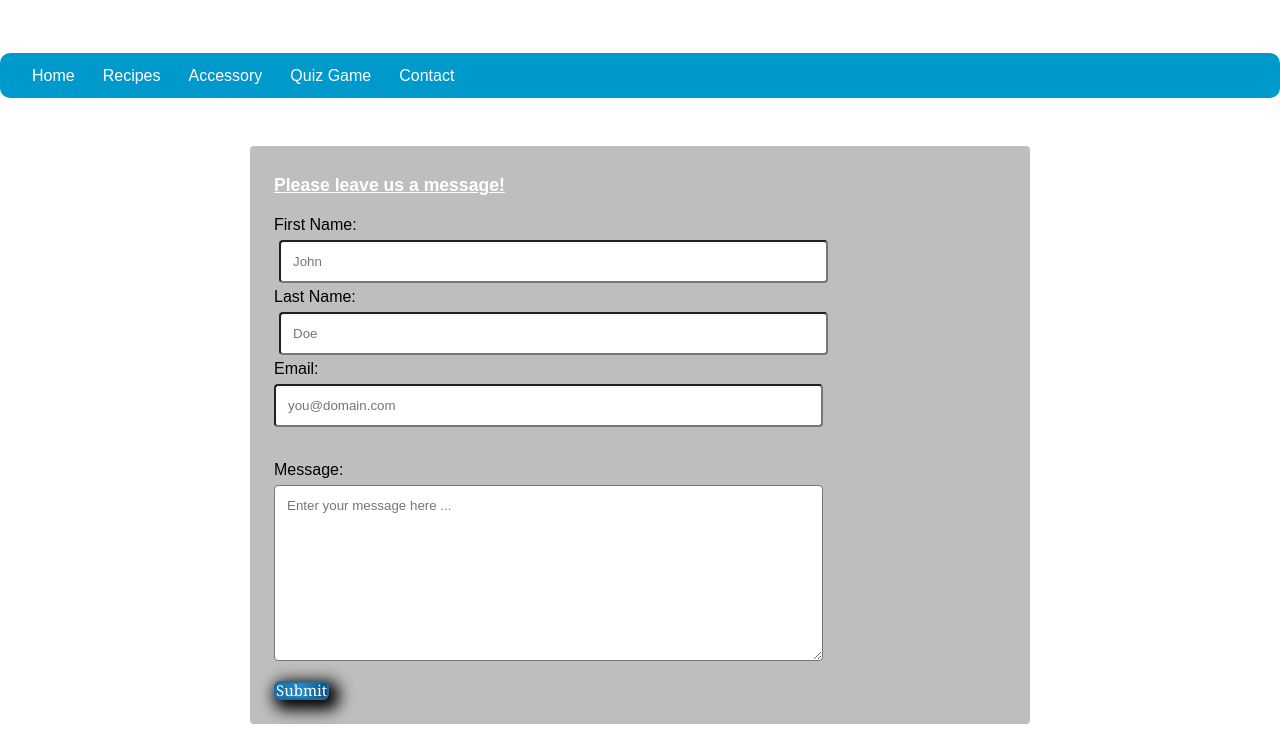
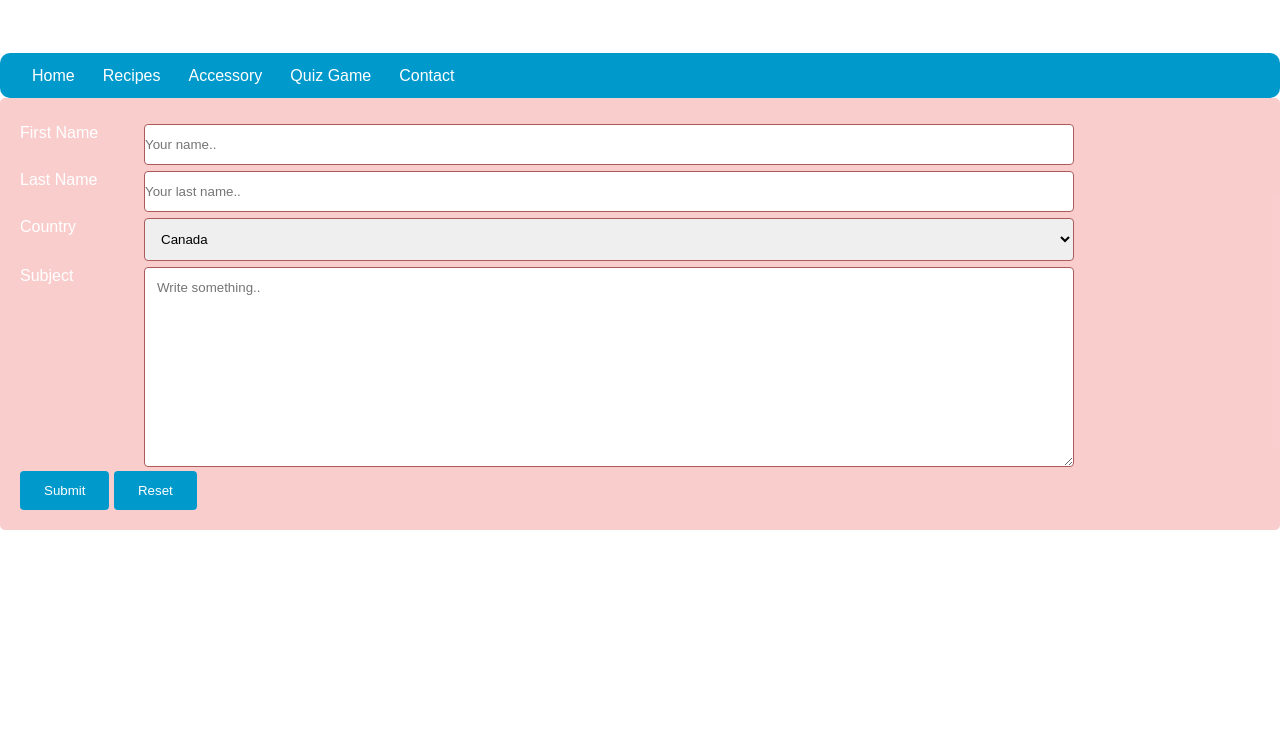
Before and after one commit to JMDelisle/Mid_Milestone, a website: page src/contact.html in a window 1280 px wide. Shown: the part 61-800 px from the top of the page. Drawn offline with Linux system fonts and the light colour scheme.

```diff
--- a/src/contact.html
+++ b/src/contact.html
@@ -27,28 +27,53 @@
     </ul>
   </nav>
 
-
-<section  id="contact_target">
-  <div class="container1">
-    <h3>Please leave us a message!</h3>
-    <form action="#" id="contact_form">
-      <label id="first_name">First Name:</label>
-      <input name="first_name" type="text" required placeholder="John" />
-      <br>
-      <label id="last_name">Last Name:</label>
-      <input name="last_name" type="text" required placeholder="Doe" />
-      <br>
-      <label id="email">Email:</label>
-      <input name="email" type="email" required placeholder="you@domain.com" />
-      <br><br>
-      <label id="message">Message:</label><br>
-      <textarea name="message" cols="20" rows="10" placeholder="Enter your message here ..." required></textarea>
-      <div class="center">
-        <input id="myButton" type="submit" value="Submit">
+  <section>
+    <div class="container_contact">
+      <form action="/action_page.php">
+        <div class="row">
+          <div class="col-25">
+            <label for="fname">First Name</label>
+          </div>
+          <div class="col-75">
+            <input type="text" id="fname" name="firstname" required placeholder="Your name..">
+          </div>
+        </div>
+        <div class="row">
+          <div class="col-25">
+            <label for="lname">Last Name</label>
+          </div>
+          <div class="col-75">
+            <input type="text" id="lname" name="lastname" required placeholder="Your last name..">
+          </div>
+        </div>
+        <div class="row">
+          <div class="col-25">
+            <label id="countryLabel" for="country">Country</label>
+          </div>
+          <div class="col-75">
+            <select id="country" name="country">
+              <option value="canada">Canada</option>
+              <option value="usa">USA</option>
+              <option value="australia">Australia</option>
+            </select>
+          </div>
+        </div>
+        <div class="row">
+          <div class="col-25">
+            <label for="subject">Subject</label>
+          </div>
+          <div class="col-75">
+            <textarea id="subject" name="subject" placeholder="Write something.." style="height:200px"></textarea>
+          </div>
+        </div>
+        <div class="row">
+          <input type="submit" value="Submit">
+          <input type="reset" value="Reset">
         </div>
       </form>
     </div>
   </section>
+
 
 
   <div class="fixed_footer">
--- a/src/css/styles.css
+++ b/src/css/styles.css
@@ -203,7 +203,6 @@
     height: 30px;
     background: #0099CC;
     margin-top: 25%;
-    border-radius: 10px;
 }
 
 
@@ -430,48 +429,77 @@
     background-attachment: fixed;
 }
 
-
-*:focus {
-    outline: 0;
+input[type=text], select, textarea {
+    width: 100%;
+    padding: 12px;
+    border: 1px solid rgb(172, 91, 91);
+    border-radius: 4px;
+    resize: vertical;
   }
 
-#textarea {
-    display: table;
-    position: relative;
+  #fname, #lname, #countrylabel {
+    padding: 12px 12px 12px 0;
+    display: inline-block;
+    color: rgb(12, 11, 11);
+  }
+
+  input[type=submit] {
+    background-color: #0099CC;
+    color: white;
+    margin: 0 auto;
+    outline: 0;
+    border: 0;
+    padding: 12px 24px;
+    border-radius: 4px;
+    transition: all ease-in-out 0.1s;
+    }
+
+  input[type=submit]:hover {
+    background-color: #c41698;
+  }
+
+  input[type=reset]{
+    background-color: #0099CC;
+    color: white;
+    margin: 0 auto;
+    outline: 0;
+    border: 0;
+    padding: 12px 24px;
+    border-radius: 4px;
+    transition: all ease-in-out 0.1s;
+  }
+
+  input[type=reset]:hover {
+    background-color: #e64312;
   }
 
 
-.container1 {
-    padding: 12px 24px 24px 24px;
-    margin: 48px 250px;
-    border-radius: 4px;
-    background: rgba(148, 148, 148, 0.603);
+  .container_contact {
+    border-radius: 5px;
+    background-color: rgb(228, 9, 9, .2);
+    padding: 20px;
   }
 
-/* Contact Button */
-#myButton {
-    color: rgb(255, 255, 255);
-    font-size: 15px;
-    line-height: 15px;
-    padding: 8px 0 35 0;
-    border-radius: 6px;
-    font-family: Georgia, serif;
-    background-image: linear-gradient(to right, rgb(28, 110, 164) 0%, rgb(35, 136, 203) 50%, rgb(20, 78, 117) 100%);
-    box-shadow: rgb(0, 0, 0) 5px 5px 15px 5px;
-    border: 2px solid rgb(28, 110, 164);
+  .col-25 {
+    float: left;
+    width: 10%;
+    margin-top: 6px;
+    color: white;
   }
 
-input[type="text"],
-input[type="email"],
-textarea {
+  .col-75 {
+    float: left;
     width: 75%;
-    padding: 12px;
-    border-radius: 4px;
-    box-sizing: border-box;
     margin-top: 6px;
-    margin-bottom: 16px;
-    resize: vertical;
   }
+
+  /* Clear floats after the columns */
+  .row:after {
+    content: "";
+    display: table;
+    clear: both;
+  }
+
 
 input[type="text"]:focus,
 input[type="email"]:focus,
@@ -479,27 +507,12 @@
     border: 1px solid rgb(255, 0, 212);
 }
 
-input[type="text"] {
-    display: inline-block;
-    margin-bottom: 5px;
-    margin-left: 5px;
-}
-
-input[type="submit"]:hover {
-    background: #f39f21;
-}
 
 #recipe_image {
     background: rgb(228, 9, 9, .2);
 }
 
-/* Quiz html */
-
-label {
-    display: inline-block;
-    width: 225px;
-}
-
+/* Quiz */
 .answers {
     margin-bottom: 20px;
     text-align: left;
@@ -559,8 +572,7 @@
 }
 
 .container_scramble {
-    width: fit-content;
-    margin-left: 550px;
+    display: flex;
     text-align: center;
     justify-content: center;
     background: #00bfff;
@@ -637,3 +649,11 @@
         display: block
     }
 }
+
+/* Responsive layout - when the screen is less than 600px wide, make the two columns stack on top of each other instead of next to each other */
+@media screen and (max-width: 600px) {
+    .col-25, .col-75, input[type=submit] {
+      width: 100%;
+      margin-top: 0;
+    }
+  }
--- a/src/js/scripts.js
+++ b/src/js/scripts.js
@@ -51,7 +51,7 @@
     );
 
     // finally combine our output list into one string of HTML and put it on the page
-    quizContainer.innerHTML = output.join('');
+    quizContainer.innerHTML = output.join("");
   }
 
   function showResults(){
```
Also changed, not shown: src/accessory.html (+8 -8 lines), docs/README.md. Lines whose indentation alone changed are shown as unchanged.
